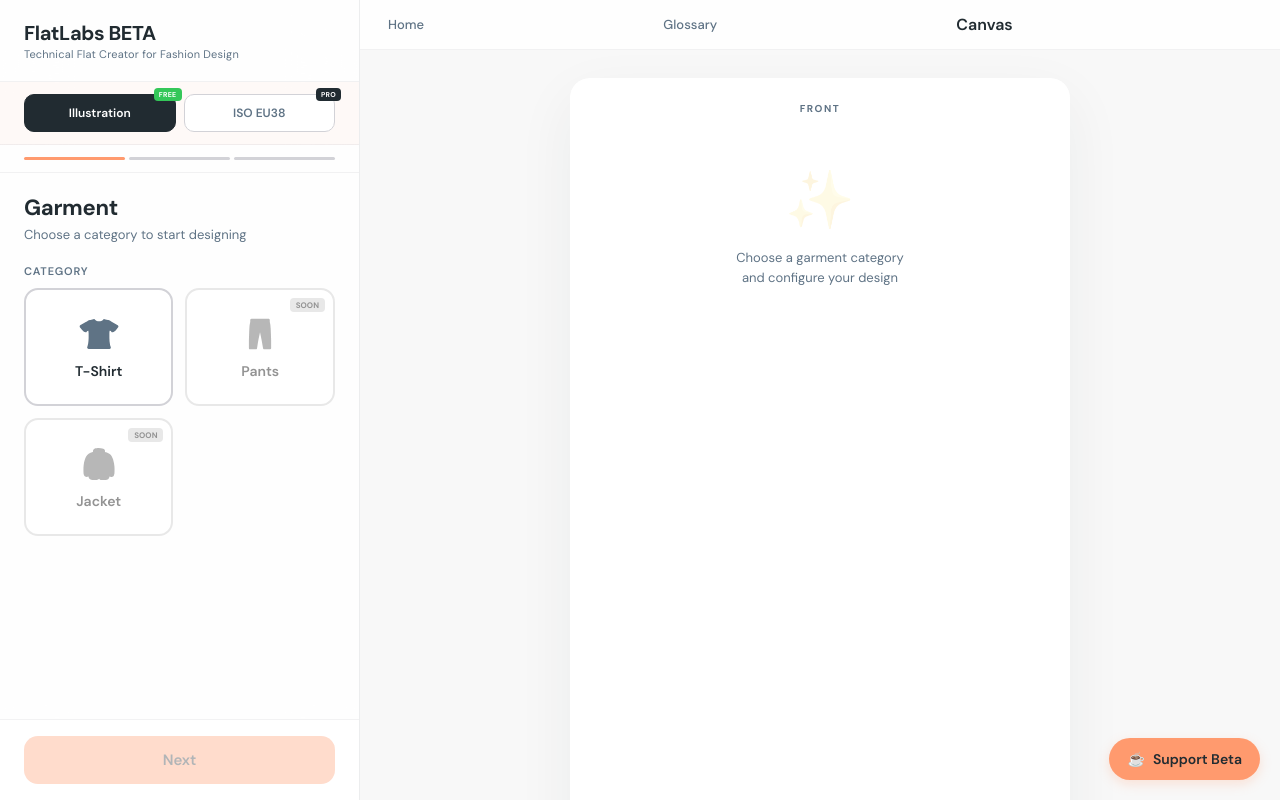
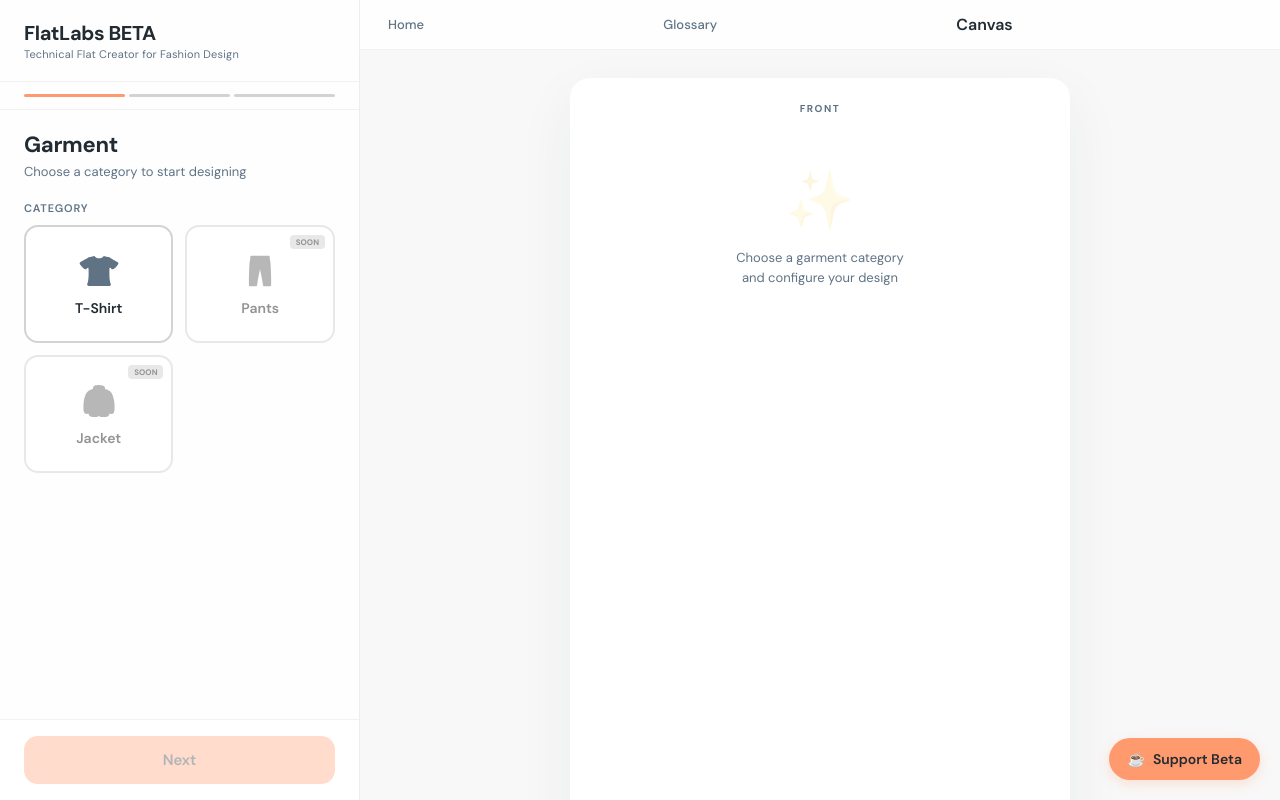
Before and after one commit to mariachauplannaz-oss/testflatlabsV3, a plain HTML site: page app.html in a window 1280 px wide. Drawn offline with nearby package versions, Linux system fonts and the light colour scheme.

Commit message:
Update app.html

```diff
--- a/app.html
+++ b/app.html
@@ -76,15 +76,6 @@
             <div class="app-title">FlatLabs BETA</div>
             <div class="app-sub">Technical Flat Creator for Fashion Design</div>
         </header>
-
-        <nav class="man-toggle" aria-label="Mannequin type">
-            <button class="man-btn active" id="btnSty" aria-label="Illustration mannequin - Free">
-                Illustration <span class="man-tag man-tag-free">FREE</span>
-            </button>
-            <button class="man-btn" id="btnIso" aria-label="ISO EU38 mannequin - Pro">
-                ISO EU38 <span class="man-tag man-tag-soon">PRO</span>
-            </button>
-        </nav>
 
         <div class="steps-nav" role="progressbar" aria-valuenow="1" aria-valuemin="1" aria-valuemax="2">
             <div class="step-dot active" data-step="0"></div>
```
